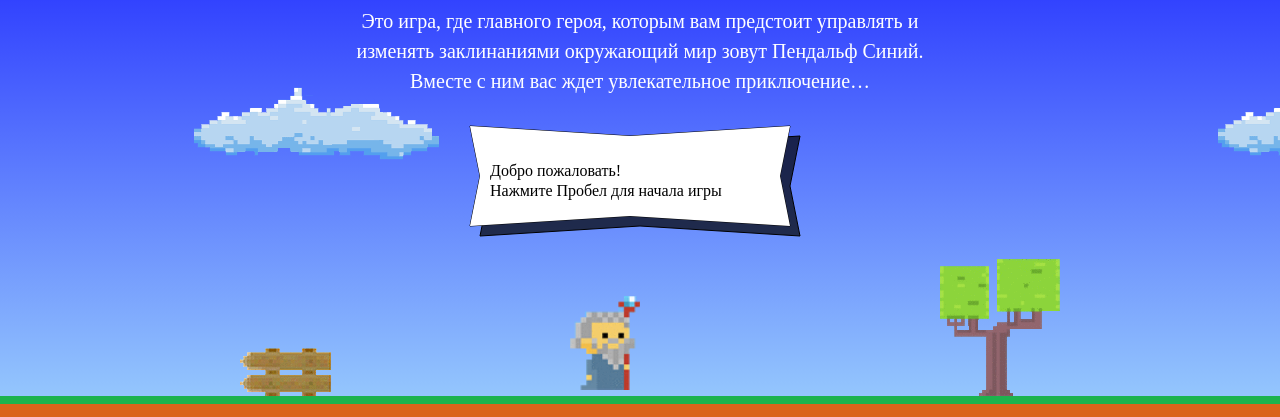
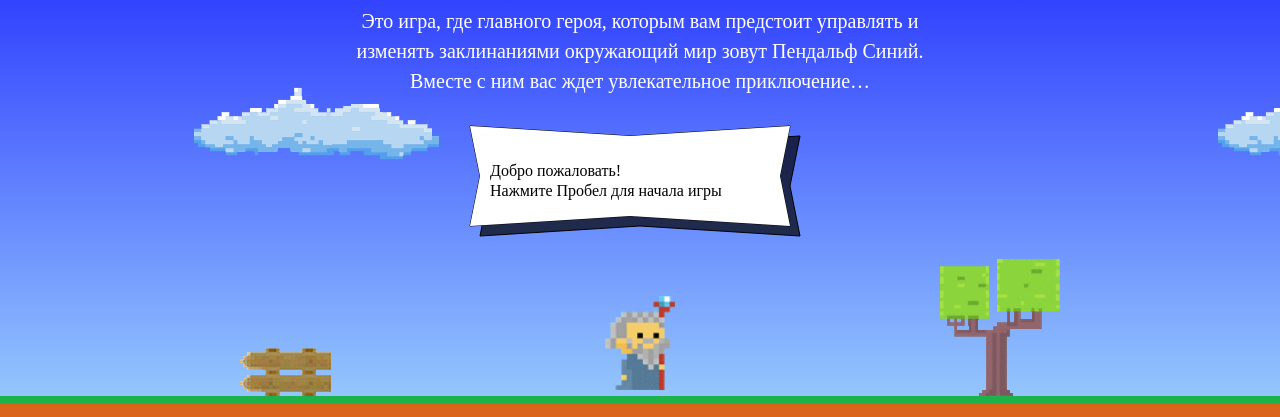
Before and after one commit to Yasherka/290591-code-and-magick, a website: page index.html in a window 1280 px wide. Shown: the part 203-620 px from the top of the page. Drawn offline with Linux system fonts and the light colour scheme; a web font is replaced by a local one.

Commit message:
fix Gandalf center

```diff
--- a/index.html
+++ b/index.html
@@ -196,7 +196,7 @@
   };
 
   var getWizardX = function (width) {
-    return width / 2 - wizardWidth;
+    return width / 2 - wizardWidth / 2;
   };
 
   var getWizardY = function (height) {
```
